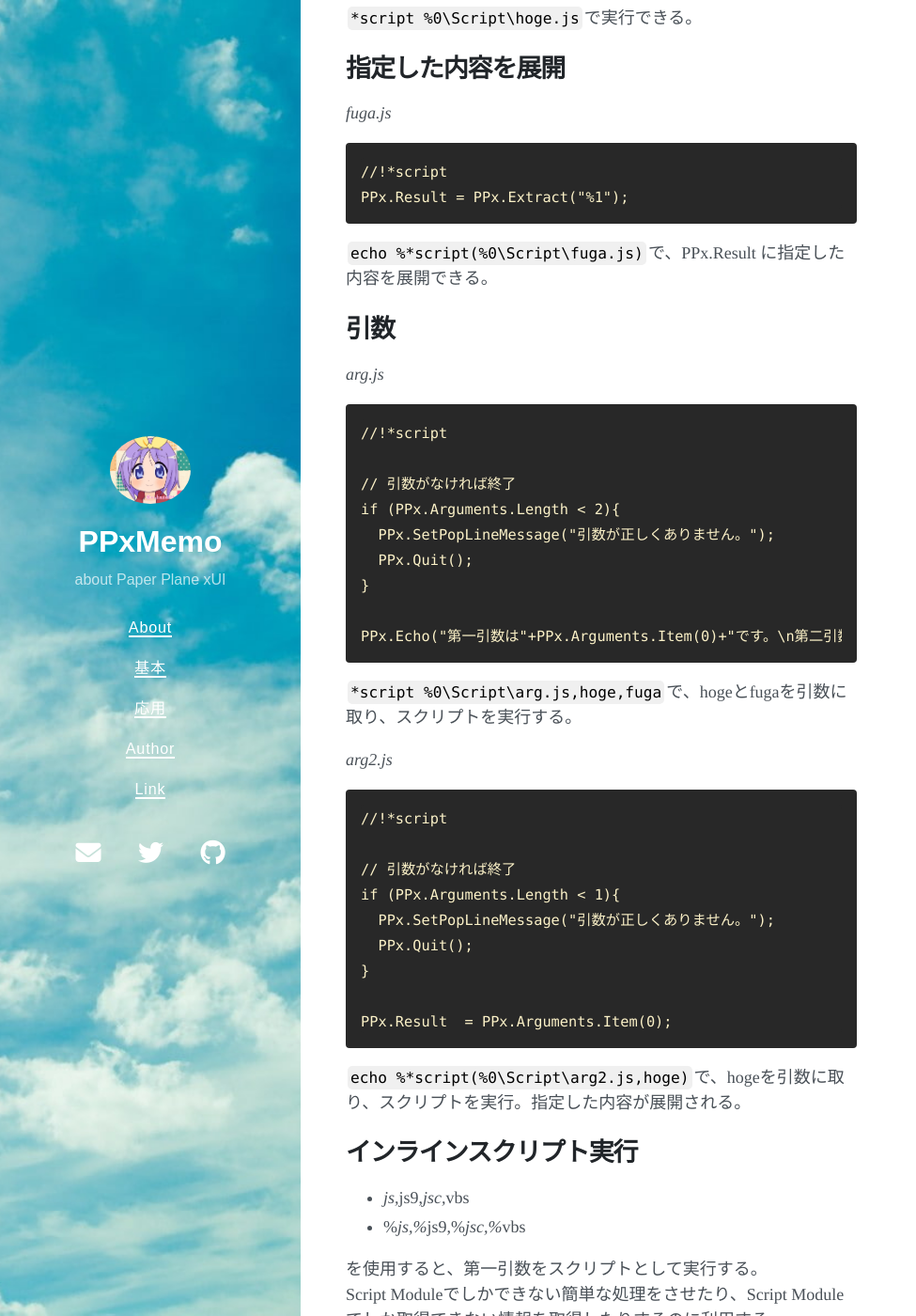
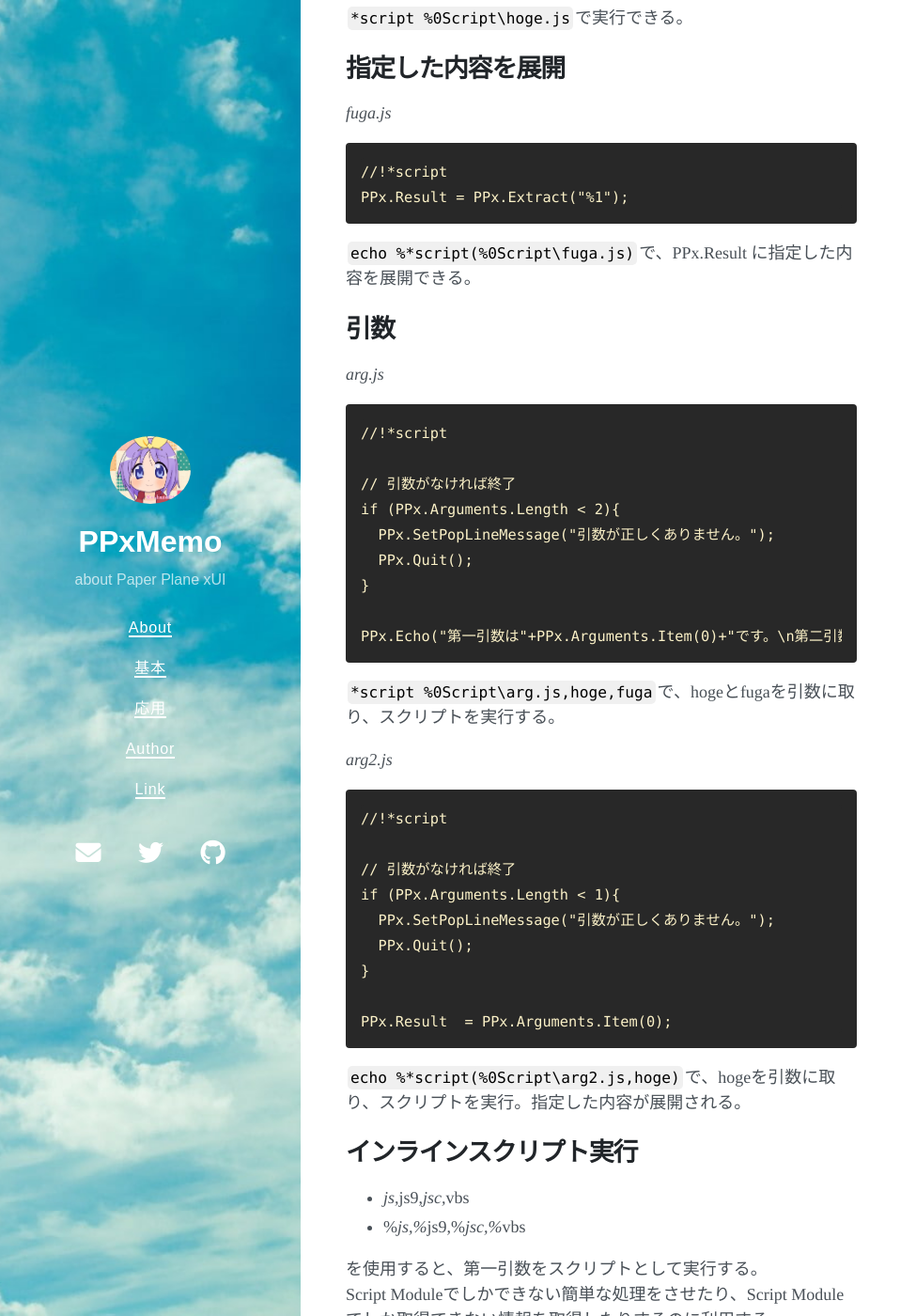
Before and after one commit to tukasa/ppxmemo, a Jekyll site: the page built from my_collections/_basic/module03.md, in a window 1280 px wide and 1400 px high, scrolled down 438 px. Shown: the whole window at 94% size, without its empty margins (0-975 px from the left). Built offline with Jekyll 4.4.1, drawn with Linux system fonts in a browser that asks for light colours; nearby versions of some CDN libraries.

Commit message:
微修正

````diff
--- a/my_collections/_basic/module03.md
+++ b/my_collections/_basic/module03.md
@@ -15,7 +15,7 @@ _hoge.js_
 PPx.Echo("Hello World");
 ```
 
-`*script %0\Script\hoge.js`で実行できる。
+`*script %0Script\hoge.js`で実行できる。
 
 ## 指定した内容を展開
 
@@ -25,7 +25,7 @@ _fuga.js_
 PPx.Result = PPx.Extract("%1");
 ```
 
-`echo %*script(%0\Script\fuga.js)`で、PPx.Result に指定した内容を展開できる。
+`echo %*script(%0Script\fuga.js)`で、PPx.Result に指定した内容を展開できる。
 
 ## 引数
 
@@ -42,7 +42,7 @@ if (PPx.Arguments.Length < 2){
 PPx.Echo("第一引数は"+PPx.Arguments.Item(0)+"です。\n第二引数は"+PPx.Arguments.Item(1)+"です。");
 ```
 
-`*script %0\Script\arg.js,hoge,fuga`で、hogeとfugaを引数に取り、スクリプトを実行する。
+`*script %0Script\arg.js,hoge,fuga`で、hogeとfugaを引数に取り、スクリプトを実行する。
 
 _arg2.js_
 ```text
@@ -57,7 +57,7 @@ if (PPx.Arguments.Length < 1){
 PPx.Result  = PPx.Arguments.Item(0);
 ```
 
-`echo %*script(%0\Script\arg2.js,hoge)`で、hogeを引数に取り、スクリプトを実行。指定した内容が展開される。
+`echo %*script(%0Script\arg2.js,hoge)`で、hogeを引数に取り、スクリプトを実行。指定した内容が展開される。
 
 ## インラインスクリプト実行
 
````
